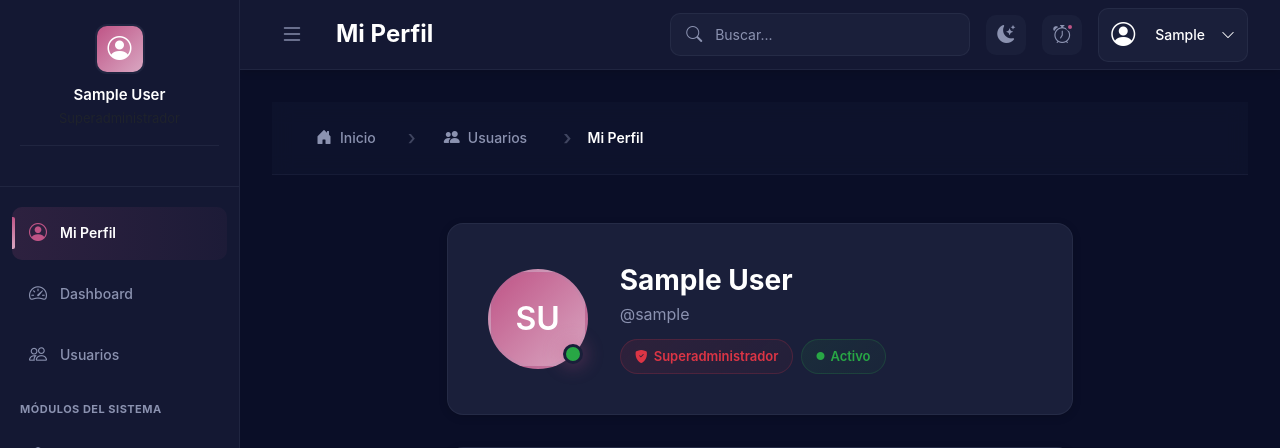
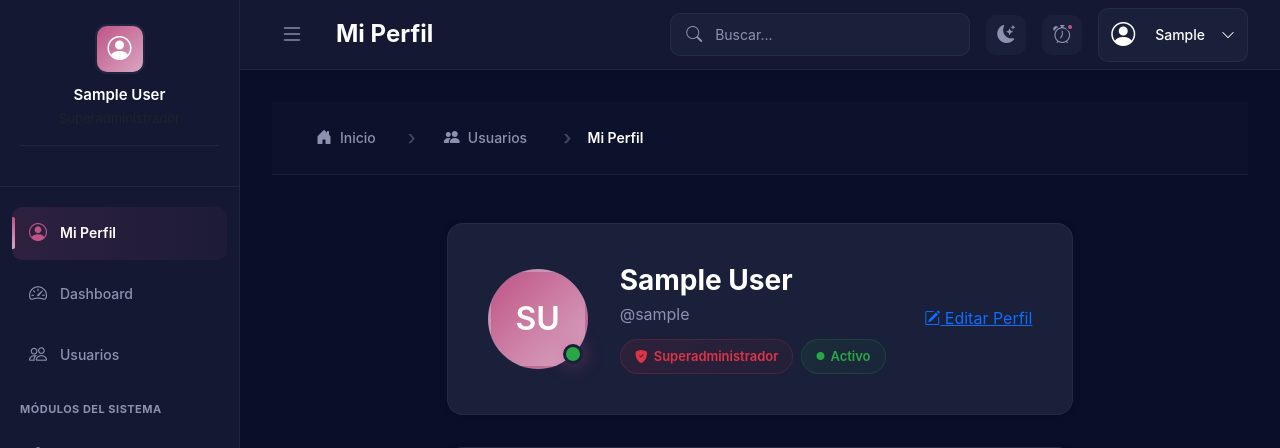
Before and after one commit to AANDREW-999/ARTES_Y_ESTILOS, a Django app: page /panel/perfil/ in a window 1280 px wide. Shown: the top 448 px of the page. Run offline with Django 4.2, Linux system fonts and the light colour scheme; the visitor is signed in with stand-in values (Sample User, id 1); some libraries are stand-ins or nearby versions.

Commit message:
Feature/gestion-usuarios: muestra botón de editar perfil en la vista de perfil de usuario

```diff
--- a/usuarios/templates/usuarios/perfil.html
+++ b/usuarios/templates/usuarios/perfil.html
@@ -104,12 +104,12 @@
                         </div>
                     </div>
 
-                    <!--<div class="profile-header-actions">-->
-                        <!--<a href="{% url 'usuarios:editar_perfil' %}" class="btn-edit-profile">-->
-                            <!--<i class="bi bi-pencil-square"></i>-->
-                            <!--<span>Editar Perfil</span>-->
-                        <!--</a>-->
-                    <!--</div>-->
+                    <div class="profile-header-actions">
+                        <a href="{% url 'usuarios:editar_usuario' usuario.id %}" class="profile-action-btn btn-edit">
+                            <i class="bi bi-pencil-square"></i>
+                            <span>Editar Perfil</span>
+                        </a>
+                    </div>
                 </div>
             </div>
 
```
